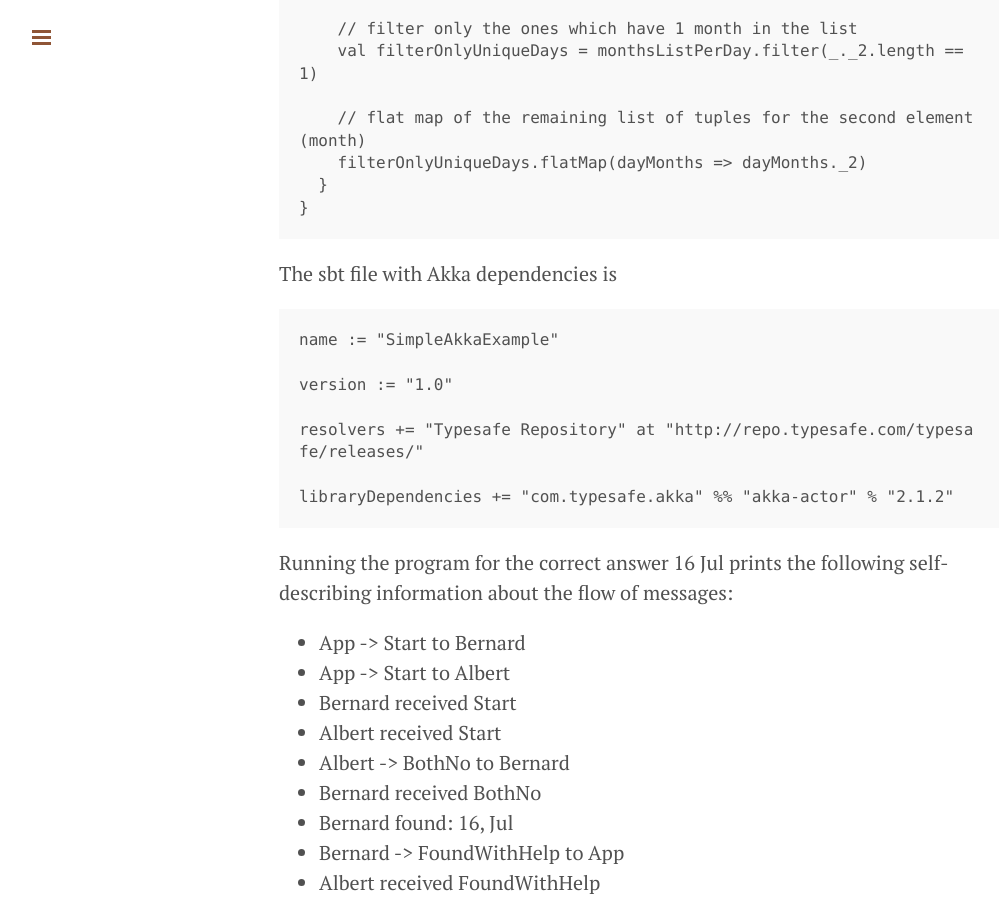
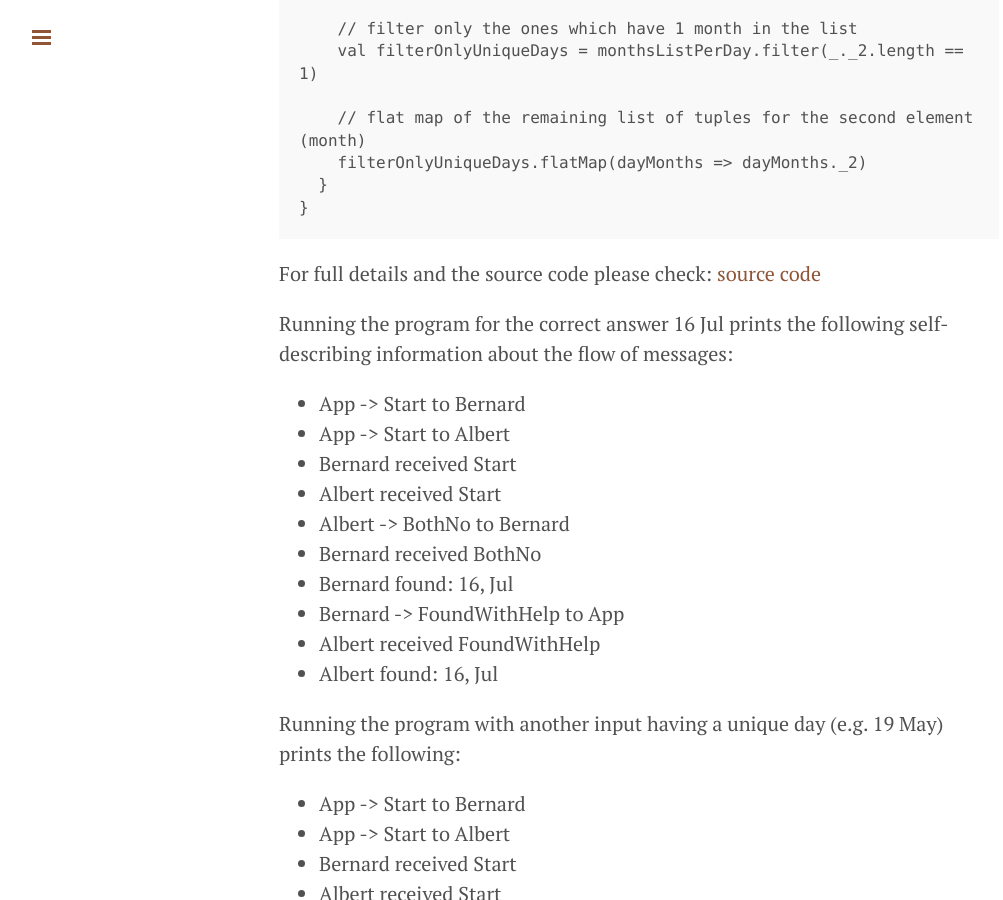
Before and after one commit to akalkatzakos/akalkatzakos.github.io, a Jekyll site: the page built from _posts/2015-07-12-quick-akka-example.md, in a window 1280 px wide and 900 px high, scrolled down 5882 px. Shown: the whole window, without its empty margins (1-1004 px from the left). Built offline with Jekyll 4.4.1, drawn with Linux system fonts in a browser that asks for light colours; Markdown is read by kramdown in place of the engine named in the settings; comment, search, counter and statistics services are not loaded.

Commit message:
added link to source code

````diff
--- a/_posts/2015-07-12-quick-akka-example.md
+++ b/_posts/2015-07-12-quick-akka-example.md
@@ -227,17 +227,7 @@ object getMonthsHavingUniqueDay {
 }
 ```
 
-The sbt file with Akka dependencies is
-
-```Scala
-name := "SimpleAkkaExample"
-
-version := "1.0"
-
-resolvers += "Typesafe Repository" at "http://repo.typesafe.com/typesafe/releases/"
-
-libraryDependencies += "com.typesafe.akka" %% "akka-actor" % "2.1.2"
-```
+For full details and the source code please check: [source code][2]
 
 Running the program for the correct answer 16 Jul prints the following self-describing information about the flow of messages:
 
````
Also changed, not shown: other parts of _posts/2015-07-12-quick-akka-example.md (+1 -0 lines).
